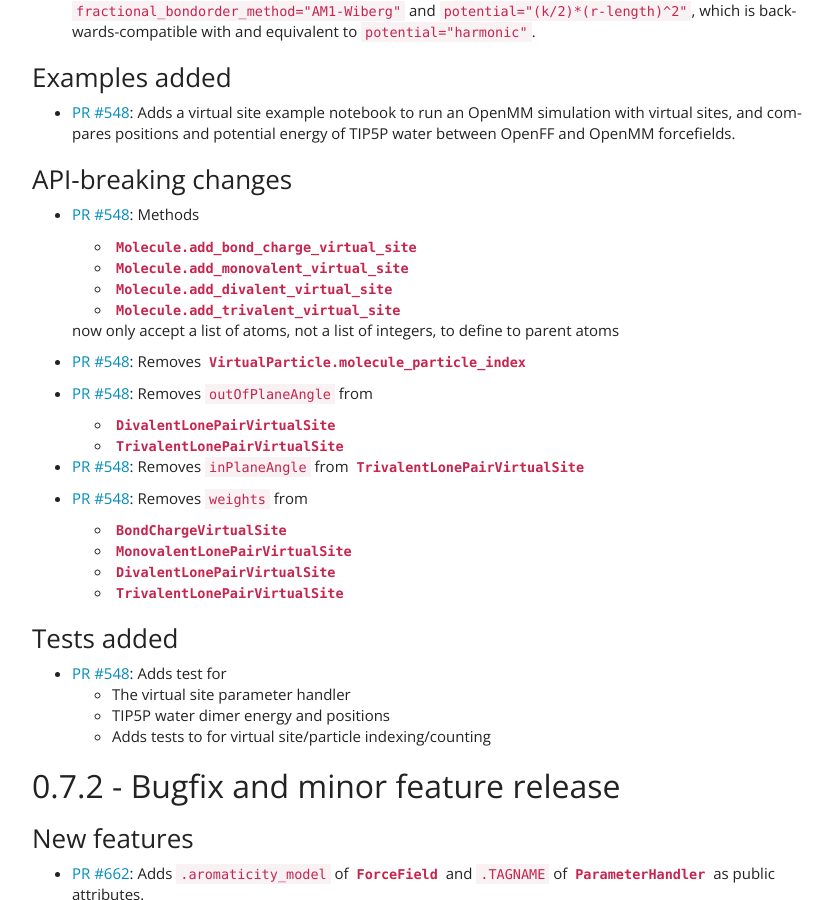
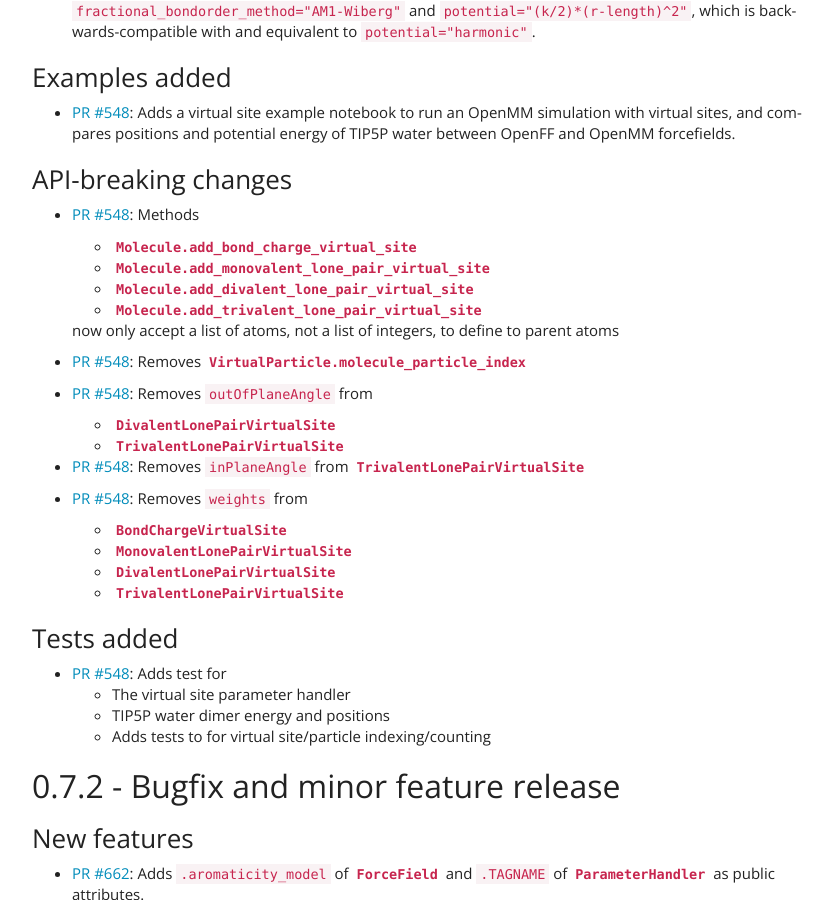
Before and after one commit to openforcefield/openff-toolkit, a Sphinx documentation site: the page built from docs/releasehistory.rst, in a window 1280 px wide and 900 px high, scrolled down 3591 px. Shown: the whole window, without its empty margins (38-871 px from the left). Built offline with Sphinx 7.4.7, drawn with Linux system fonts in a browser that asks for light colours.

Commit message:
Fix broken links in docs, clean up some class imports

```diff
--- a/docs/releasehistory.rst
+++ b/docs/releasehistory.rst
@@ -107,8 +107,8 @@
   bump in the ``<Bonds>`` section of the SMIRNOFF spec (but not the entire spec).
 - `PR #718 <https://github.com/openforcefield/openforcefield/pull/718>`_: Adds ``.rings`` and
   ``.n_rings`` to :py:class:`Molecule <openforcefield.topology.Molecule>` and ``.is_in_ring``
-  to :py:class:`Atom <openforcefield.topology.molecule.Atom>` and
-  :py:class:`Bond <openforcefield.topology.molecule.Bond>`
+  to :py:class:`Atom <openforcefield.topology.Atom>` and
+  :py:class:`Bond <openforcefield.topology.Bond>`
 
 Bugfixes
 """""""""
@@ -123,7 +123,7 @@
 - `PR #737 <https://github.com/openforcefield/openforcefield/pull/737>`_: Prevents OpenEye from
   incidentally being used in the conformer generation step of
   :py:class:`AmberToolsToolkitWrapper.assign_fractional_bond_orders
-  <openforcefield.utils.toolkits.AmberToolsToolkitWrapper.assign_wiberg_bond_orders>`.
+  <openforcefield.utils.toolkits.AmberToolsToolkitWrapper.assign_fractional_bond_orders>`.
 
 Behavior changed
 """"""""""""""""
@@ -143,13 +143,13 @@
 - `PR #548 <https://github.com/openforcefield/openforcefield/pull/548>`_: Methods
 
   - :py:meth:`Molecule.add_bond_charge_virtual_site <openforcefield.topology.Molecule.add_bond_charge_virtual_site>`
-  - :py:meth:`Molecule.add_monovalent_virtual_site <openforcefield.topology.Molecule.add_monovalent_virtual_site>`
-  - :py:meth:`Molecule.add_divalent_virtual_site <openforcefield.topology.Molecule.add_divalent_virtual_site>`
-  - :py:meth:`Molecule.add_trivalent_virtual_site <openforcefield.topology.Molecule.add_trivalent_virtual_site>`
+  - :py:meth:`Molecule.add_monovalent_lone_pair_virtual_site <openforcefield.topology.Molecule.add_monovalent_lone_pair_virtual_site>`
+  - :py:meth:`Molecule.add_divalent_lone_pair_virtual_site <openforcefield.topology.Molecule.add_divalent_lone_pair_virtual_site>`
+  - :py:meth:`Molecule.add_trivalent_lone_pair_virtual_site <openforcefield.topology.Molecule.add_trivalent_lone_pair_virtual_site>`
   now only accept a list of atoms, not a list of integers, to define to parent atoms
 
 - `PR #548 <https://github.com/openforcefield/openforcefield/pull/548>`_: Removes
-  :py:meth:`VirtualParticle.molecule_particle_index <openforcefield.topology.molecule.VirtualParticle.molecule_particle_index>`
+  :py:meth:`VirtualParticle.molecule_particle_index <openforcefield.topology.VirtualParticle.molecule_particle_index>`
 
 - `PR #548 <https://github.com/openforcefield/openforcefield/pull/548>`_: Removes ``outOfPlaneAngle`` from
 
@@ -161,7 +161,7 @@
 
 - `PR #548 <https://github.com/openforcefield/openforcefield/pull/548>`_: Removes ``weights`` from
 
-  - :py:class:`BondChargeVirtualSite <openforcefield.topology.BondChargeLonePairVirtualSite>`
+  - :py:class:`BondChargeVirtualSite <openforcefield.topology.BondChargeVirtualSite>`
   - :py:class:`MonovalentLonePairVirtualSite <openforcefield.topology.MonovalentLonePairVirtualSite>`
   - :py:class:`DivalentLonePairVirtualSite <openforcefield.topology.DivalentLonePairVirtualSite>`
   - :py:class:`TrivalentLonePairVirtualSite <openforcefield.topology.TrivalentLonePairVirtualSite>`
--- a/docs/topology.rst
+++ b/docs/topology.rst
@@ -34,6 +34,7 @@
     Bond
     VirtualSite
     VirtualParticle
+    TopologyVirtualParticle
     BondChargeVirtualSite
     MonovalentLonePairVirtualSite
     DivalentLonePairVirtualSite
--- a/docs/typing.rst
+++ b/docs/typing.rst
@@ -113,3 +113,5 @@
 
     ParameterAttribute
     IndexedParameterAttribute
+    MappedParameterAttribute
+    IndexedMappedParameterAttribute
```
Also changed, not shown: 1 other file.
